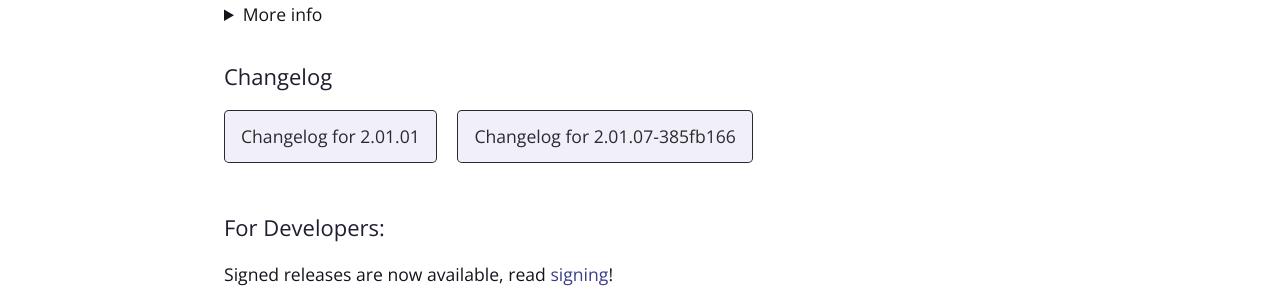
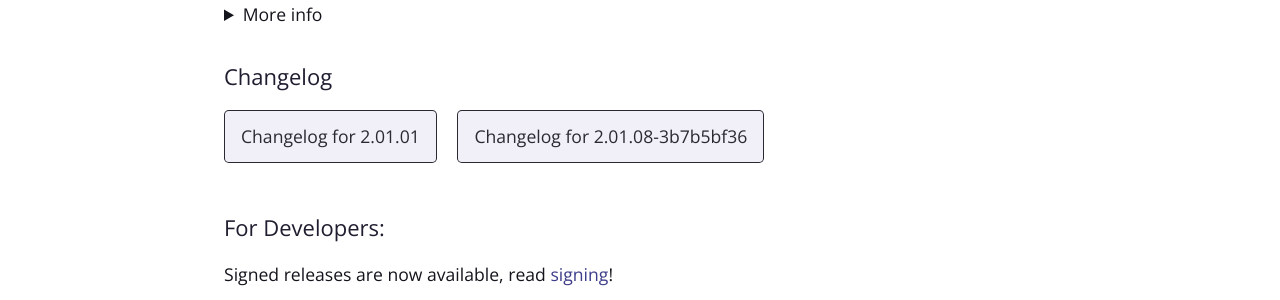
Before and after one commit to kami-blue/website, a Jekyll site: the page built from download.md, in a window 1280 px wide. Shown: the part 621-921 px from the top of the page. Built offline with Jekyll 4.4.1, drawn with Linux system fonts in a browser that asks for light colours.

Commit message:
[bump] Release 2.01.08-3b7b5bf36

```diff
--- a/_config.yml
+++ b/_config.yml
@@ -7,12 +7,12 @@ github:
   website_url: https://github.com/kami-blue/website
   jar_url: https://github.com/kami-blue/client/releases/download/2.01.01/kamiblue-2.01.01.jar
   jar_sig_url: https://github.com/kami-blue/client/releases/download/2.01.01/kamiblue-2.01.01.jar.sig
-  beta_jar_url: https://github.com/kami-blue/nightly-releases/releases/download/2.01.07-385fb166/kamiblue-2.01.07-385fb166.jar
+  beta_jar_url: https://github.com/kami-blue/nightly-releases/releases/download/2.01.08-3b7b5bf36/kamiblue-2.01.08-3b7b5bf36.jar
 cur_ver: 2.01.01
-beta_ver: 2.01.07-385fb166
+beta_ver: 2.01.08-3b7b5bf36
 discord_url: https://kamiblue.org/discord
 downloads_api_ver: v1
-build_number: 854
+build_number: 855
 theme: jekyll-theme-cayman
 gems:
   - jekyll-seo-tag
```
